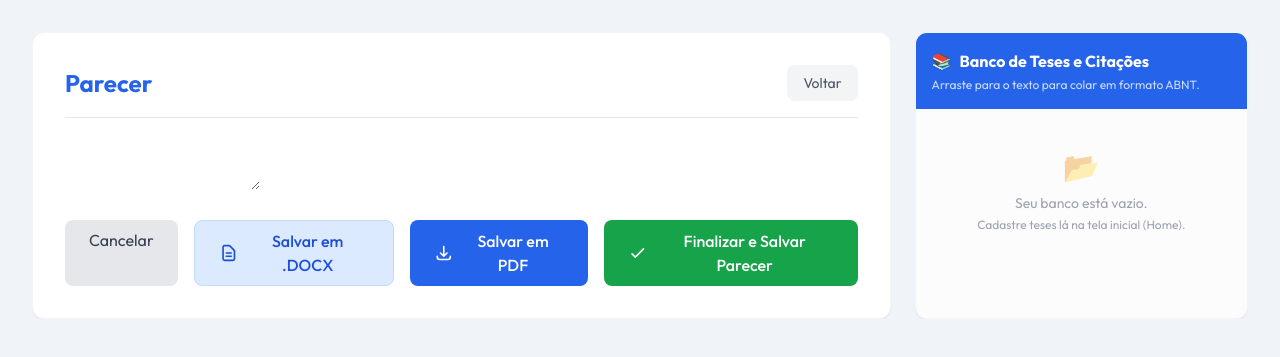
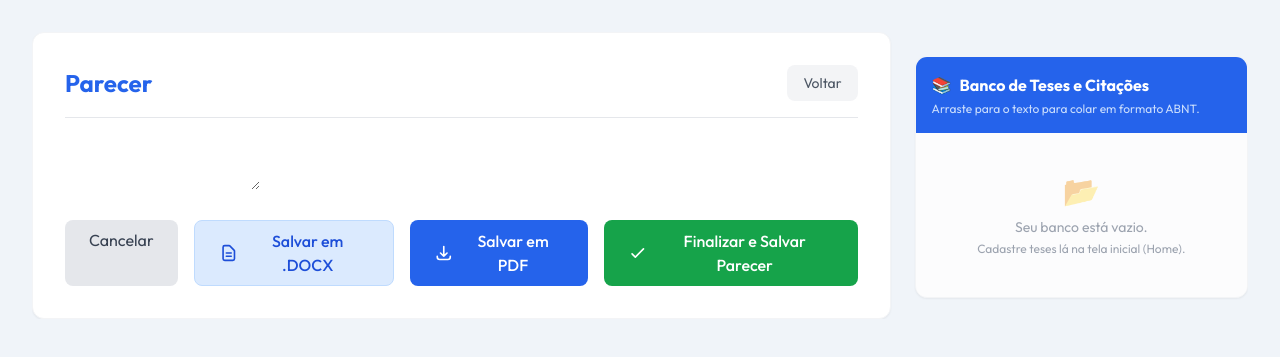
Before and after one commit to Geffersonvivan/P-JARI-SC, a Django app: template templates/editor_parecer.html in a window 1280 px wide. Shown: the top 357 px of the page. Run offline with Django 5.2, Linux system fonts and the light colour scheme; the template is opened without the code that fills it, so the values that code supplies are empty; some libraries are stand-ins or nearby versions.

Commit message:
fix(ui): Alinha o topo do Editor e do Banco de Teses com itens-start flex

```diff
--- a/templates/editor_parecer.html
+++ b/templates/editor_parecer.html
@@ -23,7 +23,8 @@
 </head>
 
 <body class="p-4 md:p-8">
-    <div class="max-w-[1500px] w-full mx-auto flex flex-col lg:flex-row flex-nowrap gap-6 overflow-x-hidden">
+    <div
+        class="max-w-[1500px] w-full mx-auto flex flex-col lg:flex-row lg:items-start flex-nowrap gap-6 overflow-x-hidden">
 
         <!-- Main Editor Area (75%) -->
         <div class="w-full lg:w-[72%] bg-white p-6 md:p-8 rounded-xl shadow-sm border border-gray-100 flex flex-col min-w-0"
```
